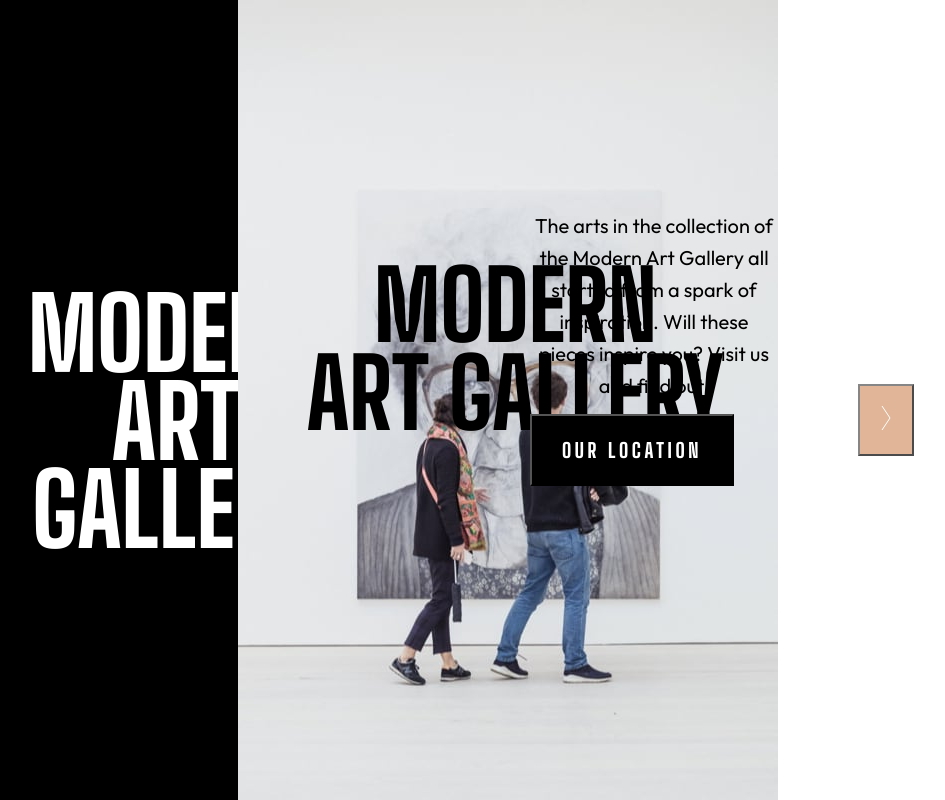
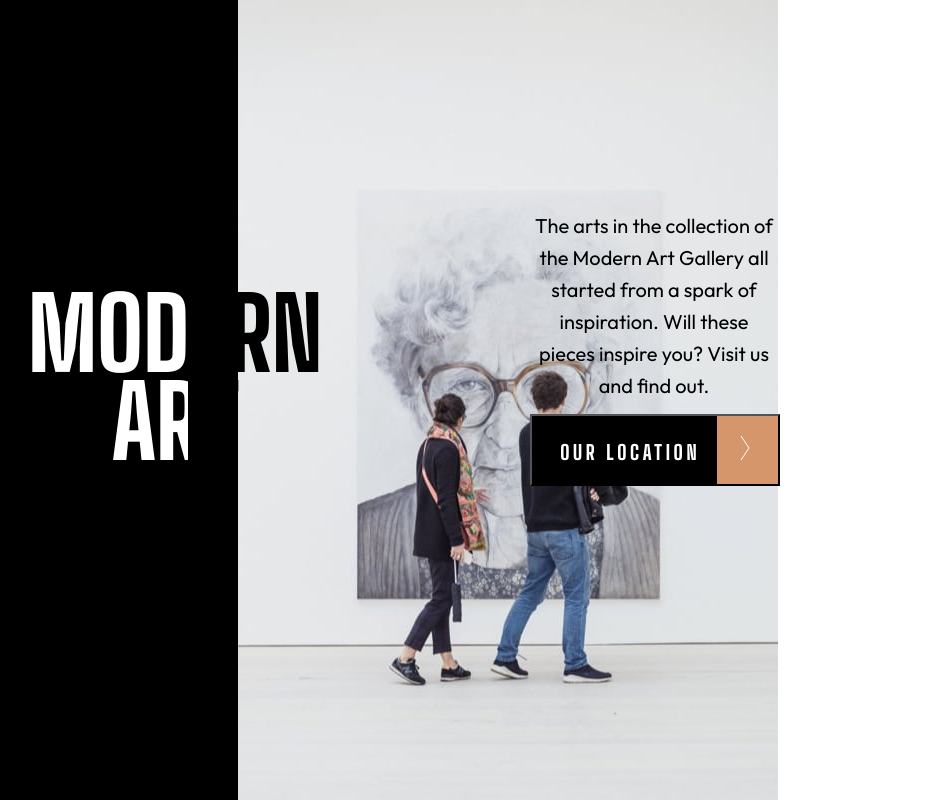
Before and after one commit to Jennnnnie/art-gallery-project, a React (Create React App) app: page / in a window 1280 px wide. Shown: the top 800 px of the page, without its empty margins (302-1247 px from the left). Built offline with nearby package versions, Linux system fonts and the light colour scheme.

Commit message:
Fixed title in header component

```diff
--- a/src/components/footer/footer.css
+++ b/src/components/footer/footer.css
@@ -43,4 +43,5 @@
 
 .art-gallery_footer-icons:hover {
   fill: #d5966c;
+  cursor: pointer;
 }
--- a/src/components/gallery/gallery.css
+++ b/src/components/gallery/gallery.css
@@ -31,7 +31,7 @@
   position: absolute;
   height: 128px;
   right: 80px;
-  top: calc(50% - 128px / 2 + 76px);
+  top: 170px;
   font-family: "Outfit";
   font-weight: 300;
   font-size: 18px;
--- a/src/components/header/Header.js
+++ b/src/components/header/Header.js
@@ -18,9 +18,6 @@ const Header = () => {
               alt="hero-image"
               className="art-gallery_hero-image"
             />
-            <p>
-              MODERN <br /> ART GALLERY
-            </p>
           </div>
           <div className="art-gallery_white-background">
             <p>
@@ -29,9 +26,13 @@ const Header = () => {
               us and find out.
             </p>
             <div className="art-gallery_buttons"></div>
-            <button className="art-gallery_button">OUR LOCATION</button>
-            <button className="art-gallery_right-arrow-button">
-              <img src={ArrowR} alt="right-arrow" />
+            <button
+              type="button"
+              className="art-gallery_button"
+              target="_blank"
+              rel="noreferrer"
+            >
+              OUR LOCATION &emsp; <img src={ArrowR} alt="right-arrow" />
             </button>
           </div>
         </div>
--- a/src/components/header/header.css
+++ b/src/components/header/header.css
@@ -24,7 +24,10 @@
   font-size: 100px;
   line-height: 88px;
   text-transform: uppercase;
-  color: white;
+  background: linear-gradient(to right, white 53%, black 47%);
+  -webkit-background-clip: text;
+  -webkit-text-fill-color: transparent;
+  z-index: 1;
 }
 
 .art-gallery_hero-image {
@@ -36,21 +39,6 @@
   flex-direction: row;
   justify-content: center;
   position: relative;
-}
-
-.art-gallery_hero-image p {
-  position: absolute;
-  height: 176px;
-  left: -260px;
-  right: -50.89%;
-  top: 165px;
-  font-family: "Big Shoulders Display", cursive;
-  font-style: normal;
-  font-weight: 900;
-  font-size: 96px;
-  line-height: 88px;
-  text-transform: uppercase;
-  color: black;
 }
 
 .art-gallery_white-background {
@@ -75,7 +63,7 @@
 
 .art-gallery_button {
   font-family: "Big Shoulders Display";
-  background: black;
+  background: linear-gradient(to right, black 75%, #d5966c 25%);
   color: white;
   position: absolute;
   letter-spacing: 3.63636px;
@@ -85,16 +73,11 @@
   right: 11.45%;
   top: 51.75%;
   bottom: 39.25%;
-  width: 204px;
+  width: 250px;
   height: 72px;
 }
 
-.art-gallery_right-arrow-button {
-  background: #d5966c;
-  position: absolute;
-  width: 56px;
-  height: 72px;
-  left: 1160px;
-  top: 383.5px;
-  opacity: 0.7;
+.art-gallery_button:hover {
+  background: linear-gradient(to right, #d5966c 75%, black 25%);
+  cursor: pointer;
 }
```
